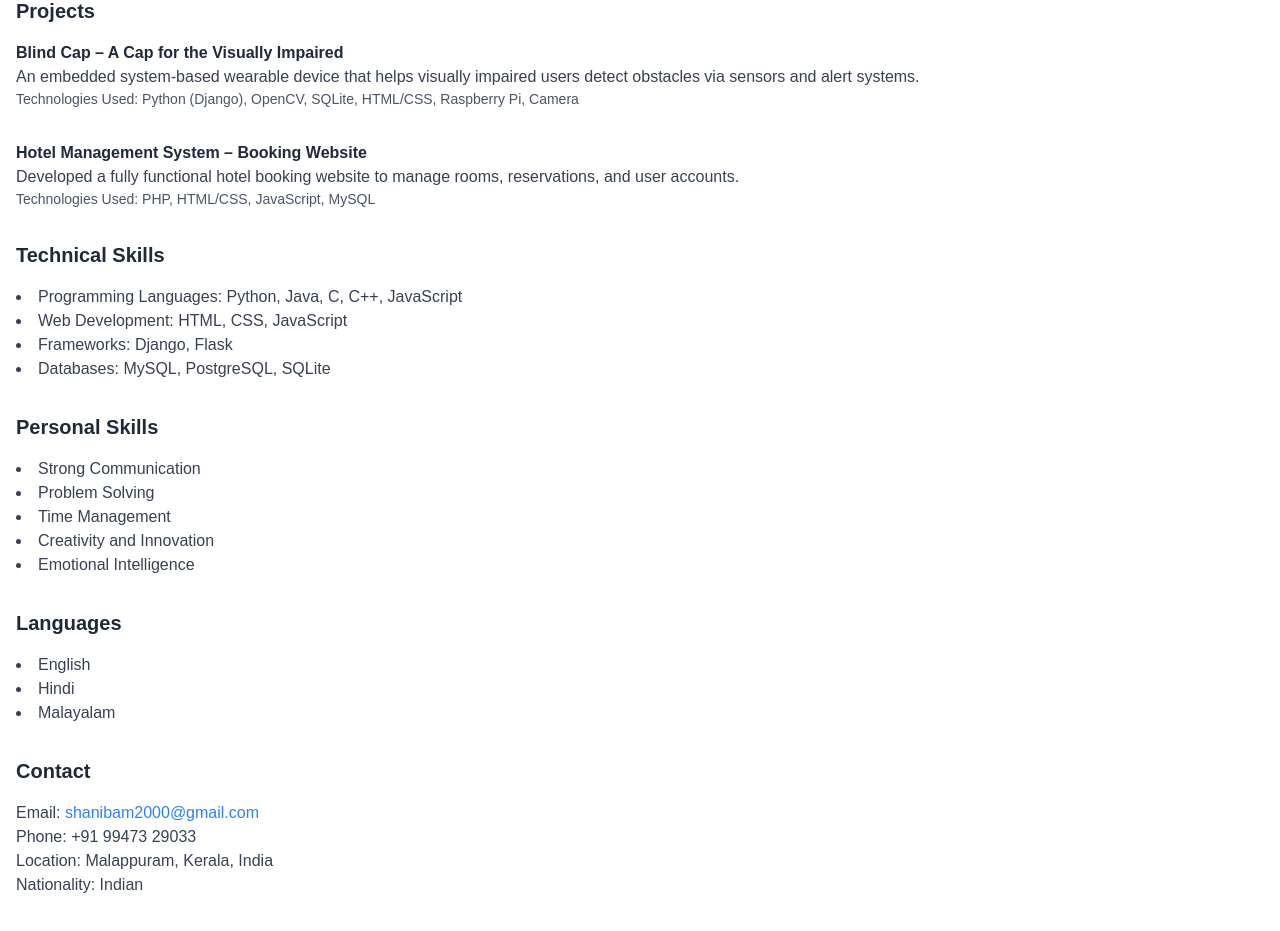
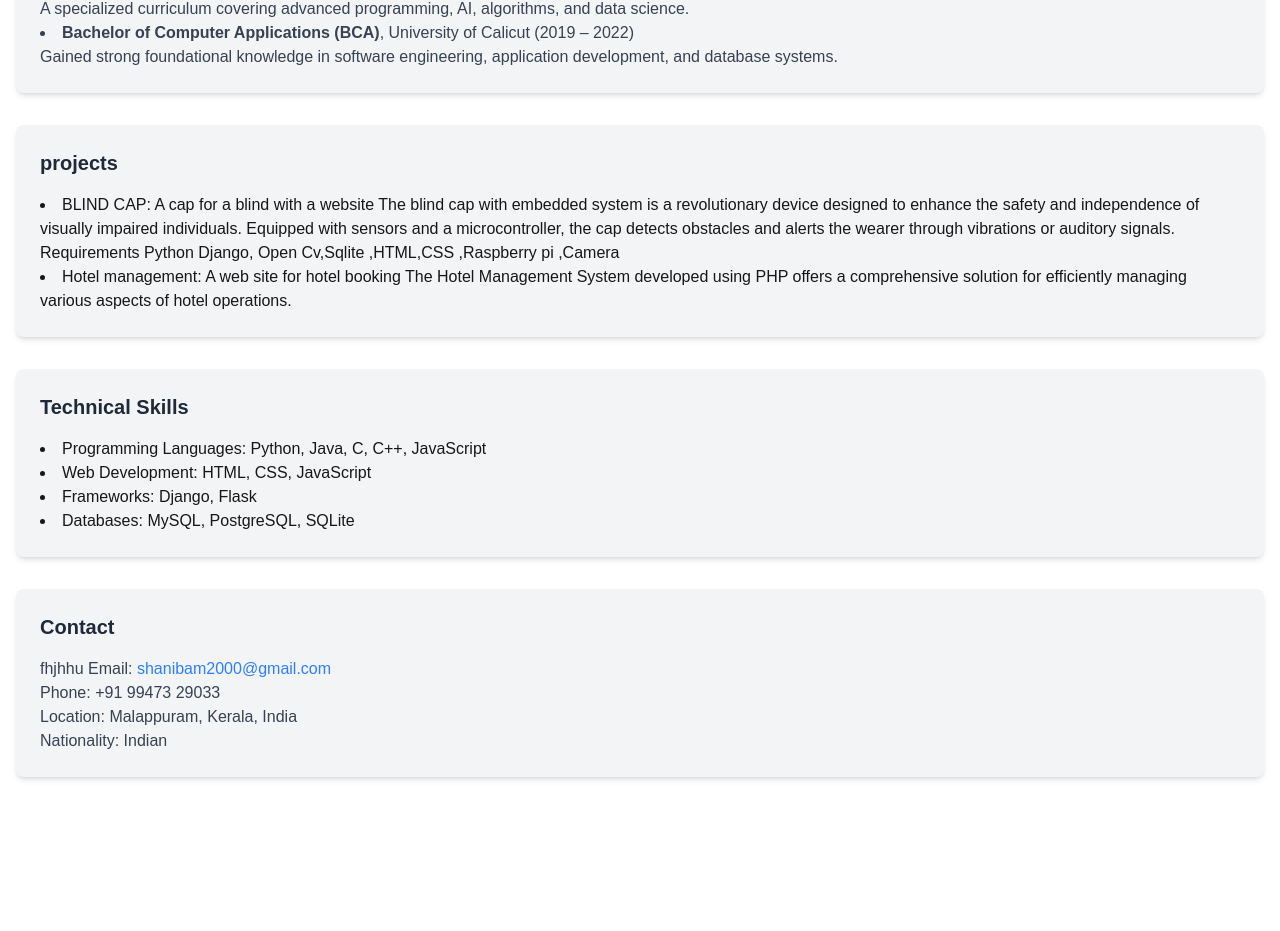
Before and after one commit to shanibam/portfolio, a Next.js app: page / in a window 1280 px wide. Shown: the part 359-1290 px from the top of the page. After the commit the page ends 1216 px from the top, so only its background shows below. Built offline with nearby package versions, Linux system fonts and the light colour scheme.

Commit message:
add portfolio

```diff
--- /dev/null
+++ b/app/components/footer.tsx
@@ -0,0 +1,40 @@
+import React from 'react';
+export default function Footer() {
+  return (
+    <footer className="bg-gray-900 text-white py-10">
+      <div className="max-w-7xl mx-auto px-4 grid grid-cols-1 md:grid-cols-3 gap-8">
+        {/* Name and Description */}
+        <div>
+          <h2 className="text-2xl font-bold mb-4">Your Name</h2>
+          <p className="text-gray-400">
+            A passionate developer crafting web experiences.
+          </p>
+        </div>
+
+        {/* Navigation Links */}
+        <div>
+          <h3 className="text-white font-semibold mb-4">Navigation</h3>
+          <ul className="space-y-2">
+            <li>
+              <a href="#about" className="text-gray-400 hover:text-white">
+                About
+              </a>
+            </li>
+            <li>
+              <a href="#projects" className="text-gray-400 hover:text-white">
+                Projects
+              </a>
+            </li>
+            <li>
+              <a href="#contact" className="text-gray-400 hover:text-white">
+                Contact
+              </a>
+            </li>
+          </ul>
+        </div>
+      <div className="mt-10 border-t border-gray-700 pt-4 text-center text-gray-500 text-sm">
+        &copy; {new Date().getFullYear()} Your Name. All rights reserved.
+      </div>
+    </footer>
+  );
+}
--- a/app/page.tsx
+++ b/app/page.tsx
@@ -1,15 +1,19 @@
-import Image from "next/image";
 
+  import React from "react"
   export default function Home() {
 return (
+    <div>
       <section className="bg-white py-12">
         <div className="container mx-auto px-4">
+          <div className="bg-gray-100 p-6 rounded-lg shadow-md mb-8">
             <h2 className="text-2xl font-bold text-gray-800 mb-6 text-center">SHANIBA M</h2>
             <p className="text-gray-700 text-center mb-8">
               Dynamic and enthusiastic MSc Computer Science student with a strong foundation in programming, algorithms, and data-driven solutions. Passionate about leveraging technology to solve real-world problems creatively. Eager to contribute to innovative projects and grow in the software development field.
             </p>
+          </div>
+          <div id="education" className="bg-gray-100 p-6 rounded-lg shadow-md mb-8">
             <h3 className="text-xl font-semibold text-gray-800 mb-4">Education</h3>
-        <ul className="list-disc list-inside text-gray-700 mb-8">
+            <ul className="list-disc list-inside text-gray-700">
               <li>
                 <strong>MSc in Computer Science</strong>, University of Calicut (2022 – 2024)
                 <p>A specialized curriculum covering advanced programming, AI, algorithms, and data science.</p>
@@ -19,50 +23,38 @@ export default function Home() {
                 <p>Gained strong foundational knowledge in software engineering, application development, and database systems.</p>
               </li>
             </ul>
-        <h3 className="text-xl font-semibold text-gray-800 mb-4">Projects</h3>
-        <div className="mb-8">
-          <h4 className="font-bold text-gray-800">Blind Cap – A Cap for the Visually Impaired</h4>
-          <p className="text-gray-700">
-            An embedded system-based wearable device that helps visually impaired users detect obstacles via sensors and alert systems.
-          </p>
-          <p className="text-gray-600 text-sm">Technologies Used: Python (Django), OpenCV, SQLite, HTML/CSS, Raspberry Pi, Camera</p>
           </div>
-        <div className="mb-8">
-          <h4 className="font-bold text-gray-800">Hotel Management System – Booking Website</h4>
-          <p className="text-gray-700">
-            Developed a fully functional hotel booking website to manage rooms, reservations, and user accounts.
-          </p>
-          <p className="text-gray-600 text-sm">Technologies Used: PHP, HTML/CSS, JavaScript, MySQL</p>
+          <div id="project" className="bg-gray-100 p-6 rounded-lg shadow-md mb-8">
+             <h3 className="text-xl font-semibold text-gray-800 mb-4">projects</h3>
+             <li> BLIND CAP: A cap for a blind with a website
+The blind cap with embedded system is a revolutionary device designed to enhance the safety and
+independence of visually impaired individuals. Equipped with sensors and a microcontroller, the cap
+detects obstacles and alerts the wearer through vibrations or auditory signals.
+Requirements Python Django, Open Cv,Sqlite ,HTML,CSS ,Raspberry pi ,Camera</li>
+<li>Hotel management: A web site for hotel booking
+The Hotel Management System developed using PHP offers a comprehensive solution for efficiently
+managing various aspects of hotel operations.</li>
           </div>
+          <div id="skills" className="bg-gray-100 p-6 rounded-lg shadow-md mb-8">
             <h3 className="text-xl font-semibold text-gray-800 mb-4">Technical Skills</h3>
-        <ul className="list-disc list-inside text-gray-700 mb-8">
+            <ul className="list-disc list-inside text-gray-700"></ul>
               <li>Programming Languages: Python, Java, C, C++, JavaScript</li>
               <li>Web Development: HTML, CSS, JavaScript</li>
               <li>Frameworks: Django, Flask</li>
               <li>Databases: MySQL, PostgreSQL, SQLite</li>
-        </ul>
-        <h3 className="text-xl font-semibold text-gray-800 mb-4">Personal Skills</h3>
-        <ul className="list-disc list-inside text-gray-700 mb-8">
-          <li>Strong Communication</li>
-          <li>Problem Solving</li>
-          <li>Time Management</li>
-          <li>Creativity and Innovation</li>
-          <li>Emotional Intelligence</li>
-        </ul>
-        <h3 className="text-xl font-semibold text-gray-800 mb-4">Languages</h3>
-        <ul className="list-disc list-inside text-gray-700 mb-8">
-          <li>English</li>
-          <li>Hindi</li>
-          <li>Malayalam</li>
-        </ul>
+          </div>
+          <div id="contact" className="bg-gray-100 p-6 rounded-lg shadow-md mb-8">
             <h3 className="text-xl font-semibold text-gray-800 mb-4">Contact</h3>
-        <p className="text-gray-700">
+            <ul className="list-disc list-inside text-gray-700"></ul>
+            <p className="text-gray-700">fhjhhu
               Email: <a href="mailto:shanibam2000@gmail.com" className="text-blue-500">shanibam2000@gmail.com</a>
             </p>
             <p className="text-gray-700">Phone: +91 99473 29033</p>
             <p className="text-gray-700">Location: Malappuram, Kerala, India</p>
             <p className="text-gray-700">Nationality: Indian</p>
           </div>
+        </div>
       </section>
+    </div>
 );
   }
```
Lines whose indentation alone changed are shown as unchanged.
